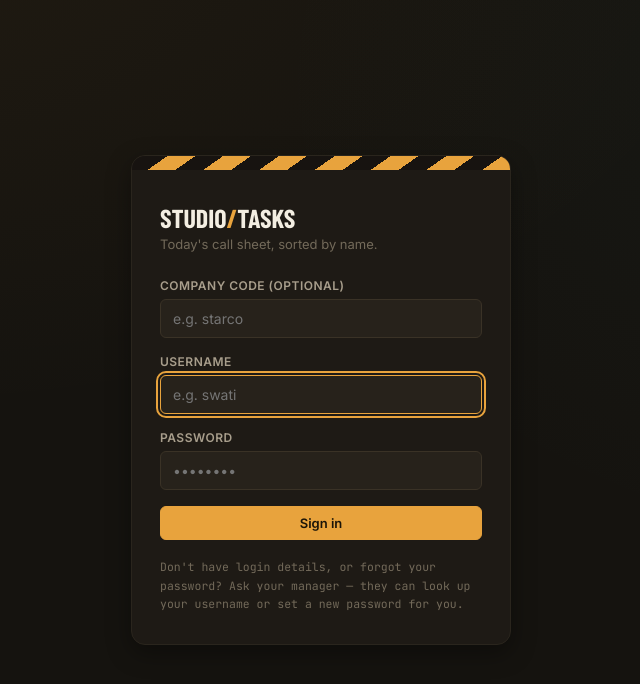
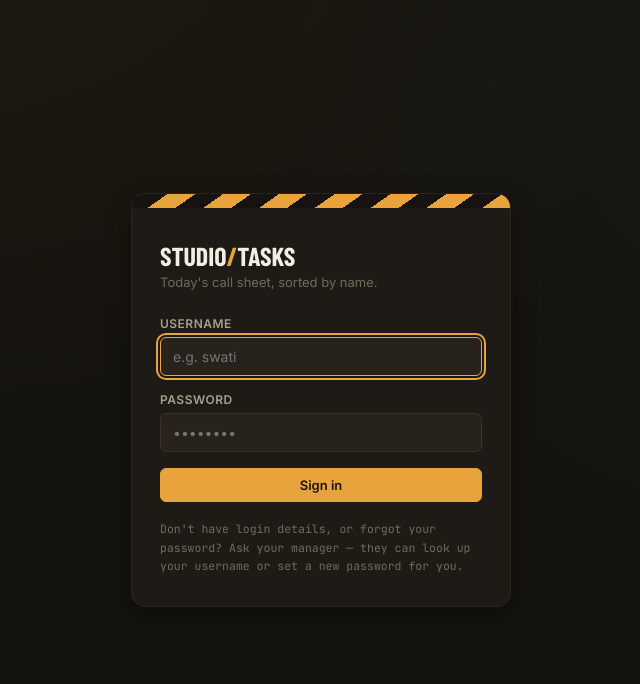
Before and after one commit to princehadwani-max/studio-tasks, a React (Vite) app in the folder frontend/: page / in a window 1280 px wide. Shown: the top 684 px of the page, without its empty margins (319-959 px from the left). Built offline with nearby package versions, Linux system fonts and the light colour scheme; no server answers.

Commit message:
fix: remove company code input from login and auto-resolve user tenant

```diff
--- a/frontend/src/pages/LoginPage.jsx
+++ b/frontend/src/pages/LoginPage.jsx
@@ -3,7 +3,6 @@ import { useAuth } from '../context/AuthContext.jsx';
 
 export default function LoginPage() {
   const { login } = useAuth();
-  const [companySlug, setCompanySlug] = useState('');
   const [username, setUsername] = useState('');
   const [password, setPassword] = useState('');
   const [error, setError] = useState('');
@@ -14,7 +13,7 @@ export default function LoginPage() {
     setError('');
     setLoading(true);
     try {
-      await login(username.trim(), password, companySlug.trim());
+      await login(username.trim(), password);
     } catch (err) {
       setError(err.message);
     } finally {
@@ -35,15 +34,6 @@ export default function LoginPage() {
           {error && <div className="login-error">{error}</div>}
 
           <form onSubmit={handleSubmit}>
-            <div className="field">
-              <label>Company Code (optional)</label>
-              <input
-                value={companySlug}
-                onChange={(e) => setCompanySlug(e.target.value)}
-                placeholder="e.g. starco"
-                autoComplete="organization"
-              />
-            </div>
             <div className="field">
               <label>Username</label>
               <input
```
Also changed, not shown: 1 other file (tests, documents, lock files or other folders).
